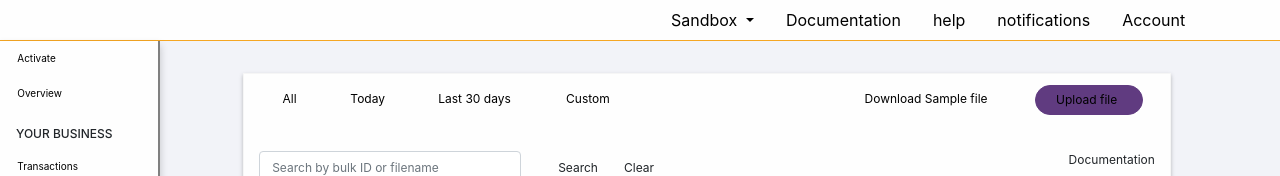
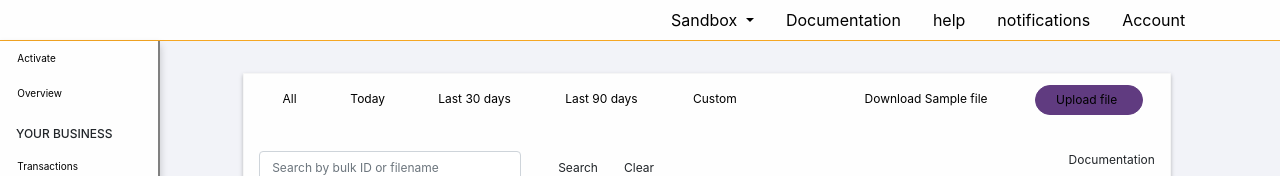
Before and after one commit to emmanuelmacharia/Jenga-prototype, an Angular app: page / in a window 1280 px wide. Shown: the top 176 px of the page. Built offline with nearby package versions, Linux system fonts and the light colour scheme.

Commit message:
modified the data card's nav to fit the design

```diff
--- a/src/app/data-card-nav/data-card-nav.component.html
+++ b/src/app/data-card-nav/data-card-nav.component.html
@@ -8,6 +8,9 @@
     </li>
     <li class="">
       <a href="#">Last 30 days</a>
+    </li>
+    <li class="">
+      <a href="#">Last 90 days</a>
     </li>
     <li class="">
       <a href="#">Custom</a>
```
